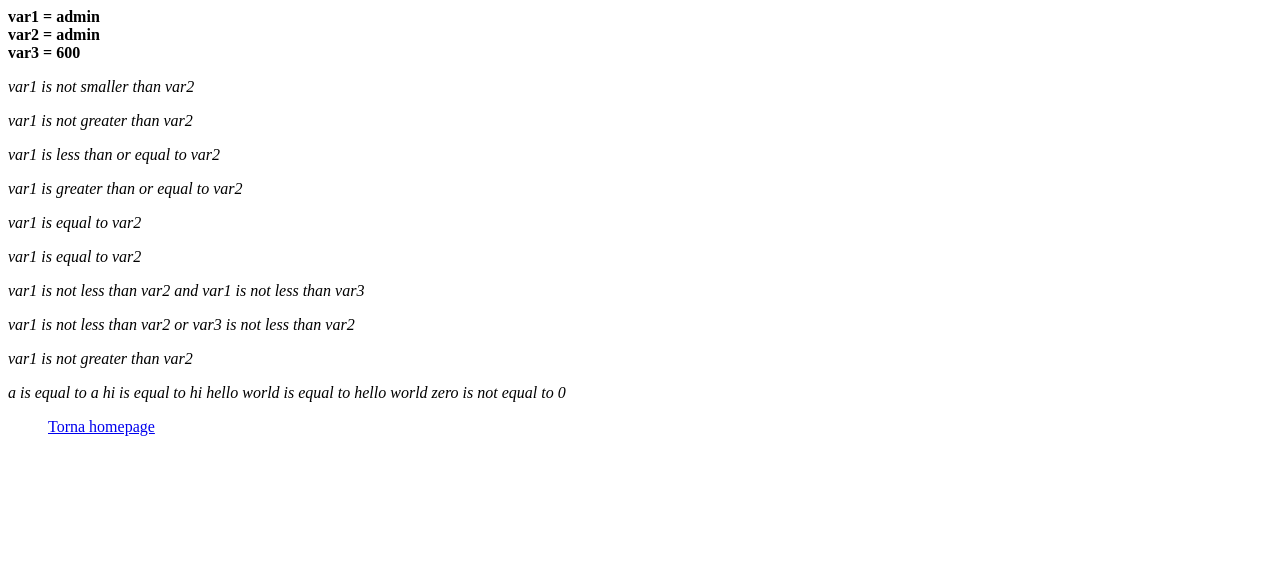
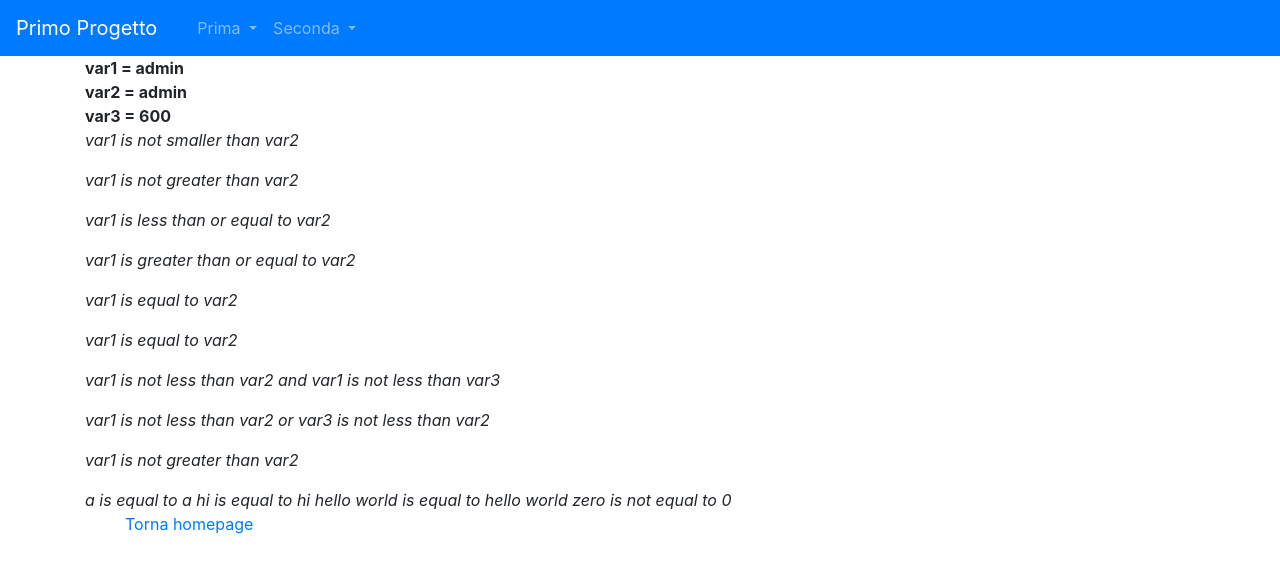
Before and after one commit to Niko3102/primo_progetto, a Django app: page /seconda_app/ifelse in a window 1280 px wide. Shown: the top 573 px of the page. Run offline with Django 3.2, Linux system fonts and the light colour scheme.

Commit message:
aggiornamento

```diff
--- a/primo_progetto/settings.py
+++ b/primo_progetto/settings.py
@@ -58,7 +58,8 @@ TEMPLATES = [
     {
         'BACKEND': 'django.template.backends.django.DjangoTemplates',
         'DIRS': [os.path.join(BASE_DIR, 'prima_app/templates'),
-                 os.path.join(BASE_DIR, 'seconda_app/templates')
+                 os.path.join(BASE_DIR, 'seconda_app/templates'),
+                 os.path.join(BASE_DIR, 'templates')
                  ],
         'APP_DIRS': True,
         'OPTIONS': {
--- a/primo_progetto/urls.py
+++ b/primo_progetto/urls.py
@@ -22,4 +22,5 @@ urlpatterns = [
     path('', homepage,name='homepage'),
     path('prima_app/', include('prima_app.urls')),
     path('seconda_app/', include('seconda_app.urls')),
+
 ]
--- a/seconda_app/templates/es_ifelse.html
+++ b/seconda_app/templates/es_ifelse.html
@@ -1,11 +1,11 @@
-<!DOCTYPE html>
-<html lang="en">
-<head>
-    <meta charset="UTF-8">
-    <title>if else</title>
-</head>
-<body>
-<b>var1 = {{ var1 }}</b> <br/>
+
+{% extends 'base.html'%}
+{%block title%}
+	{{block.super}} | Index
+{%endblock title%}
+
+{%block content%}
+    <b>var1 = {{ var1 }}</b> <br/>
 	<b>var2 = {{ var2 }}</b> <br/>
 	<b>var3 = {{ var3 }}</b> <br/>
 
@@ -103,5 +103,4 @@
     <ol>
         <a href="{% url 'home'%}">Torna homepage</a>
     </ol>
-</body>
-</html>
+{%endblock content%}
--- /dev/null
+++ b/templates/base.html
@@ -0,0 +1,74 @@
+<!doctype html>
+<html lang="en">
+  <head>
+    <!-- Required meta tags -->
+    <meta charset="utf-8">
+    <meta name="viewport" content="width=device-width, initial-scale=1, shrink-to-fit=no">
+
+    <!-- Bootstrap CSS -->
+    <link rel="stylesheet" href="https://cdn.jsdelivr.net/npm/bootstrap@4.5.3/dist/css/bootstrap.min.css" integrity="sha384-TX8t27EcRE3e/ihU7zmQxVncDAy5uIKz4rEkgIXeMed4M0jlfIDPvg6uqKI2xXr2" crossorigin="anonymous">
+
+    <title>Primo Progetto | homepage</title>
+  </head>
+  <body>
+    {%block navbar%}
+    <nav class="navbar navbar-expand-lg navbar-dark bg-primary">
+        <a class="navbar-brand" href="/">Primo Progetto</a>
+        <button class="navbar-toggler" type="button" data-toggle="collapse" data-target="#navbarSupportedContent" aria-controls="navbarSupportedContent" aria-expanded="false" aria-label="Toggle navigation">
+          <span class="navbar-toggler-icon"></span>
+        </button>
+        <div class="collapse navbar-collapse" id="navbarSupportedContent">
+          <ul class="navbar-nav mr-auto">
+            <li class="nav-item active">
+              <a class="nav-link" href="/"> <span class="sr-only">(current)</span></a>
+            </li>
+            <li class="nav-item dropdown">
+                  <a class="nav-link dropdown-toggle" href="#" id="navbarDropdown" role="button" data-toggle="dropdown"
+                     aria-haspopup="true" aria-expanded="false">
+                      Prima
+                  </a>
+                  <div class="dropdown-menu" aria-labelledby="navbarDropdown">
+                      <a class="dropdown-item" href="/prima_app/index/">Index</a>
+                      <a class="dropdown-item" href="/prima_app/welcome/">Home</a>
+                      <a class="dropdown-item" href="/prima_app/chi_siamo/">Chi siamo</a>
+                      <a class="dropdown-item" href="/prima_app/variabili/">Variabili</a>
+
+                  </div>
+            </li>
+            <li class="nav-item dropdown">
+              <a class="nav-link dropdown-toggle" href="#" id="navbarDropdown" role="button" data-toggle="dropdown" aria-haspopup="true" aria-expanded="false">
+                Seconda
+              </a>
+              <div class="dropdown-menu" aria-labelledby="navbarDropdown">
+                <a class="dropdown-item" href="/seconda_app/if">if</a>
+                <a class="dropdown-item" href="/seconda_app/ifelse">ifelse</a>
+                <a class="dropdown-item" href="/seconda_app/ifelif">elif</a>
+                <a class="dropdown-item" href="/seconda_app/for">for</a>
+              </div>
+            </li>
+
+          </ul>
+
+        </div>
+      </nav>
+      {%endblock navbar%}
+      <div class="container">
+      {%block content%}
+
+
+  {%endblock content%}
+</div>
+    <!-- Optional JavaScript; choose one of the two! -->
+
+    <!-- Option 1: jQuery and Bootstrap Bundle (includes Popper) -->
+    <script src="https://code.jquery.com/jquery-3.5.1.slim.min.js" integrity="sha384-DfXdz2htPH0lsSSs5nCTpuj/zy4C+OGpamoFVy38MVBnE+IbbVYUew+OrCXaRkfj" crossorigin="anonymous"></script>
+    <script src="https://cdn.jsdelivr.net/npm/bootstrap@4.5.3/dist/js/bootstrap.bundle.min.js" integrity="sha384-ho+j7jyWK8fNQe+A12Hb8AhRq26LrZ/JpcUGGOn+Y7RsweNrtN/tE3MoK7ZeZDyx" crossorigin="anonymous"></script>
+
+    <!-- Option 2: jQuery, Popper.js, and Bootstrap JS
+    <script src="https://code.jquery.com/jquery-3.5.1.slim.min.js" integrity="sha384-DfXdz2htPH0lsSSs5nCTpuj/zy4C+OGpamoFVy38MVBnE+IbbVYUew+OrCXaRkfj" crossorigin="anonymous"></script>
+    <script src="https://cdn.jsdelivr.net/npm/popper.js@1.16.1/dist/umd/popper.min.js" integrity="sha384-9/reFTGAW83EW2RDu2S0VKaIzap3H66lZH81PoYlFhbGU+6BZp6G7niu735Sk7lN" crossorigin="anonymous"></script>
+    <script src="https://cdn.jsdelivr.net/npm/bootstrap@4.5.3/dist/js/bootstrap.min.js" integrity="sha384-w1Q4orYjBQndcko6MimVbzY0tgp4pWB4lZ7lr30WKz0vr/aWKhXdBNmNb5D92v7s" crossorigin="anonymous"></script>
+    -->
+
+  </body>
+</html>
```
Also changed, not shown: prima_app/templates/chi_siamo.html (+8 -10 lines), prima_app/templates/homepage.html (+9 -10 lines), prima_app/templates/index.html (+8 -9 lines), prima_app/templates/variabili.html (+9 -10 lines), seconda_app/templates/es_for.html (+8 -10 lines), seconda_app/templates/es_if.html (+11 -3 lines), seconda_app/templates/es_ifelif.html (+9 -10 lines).
